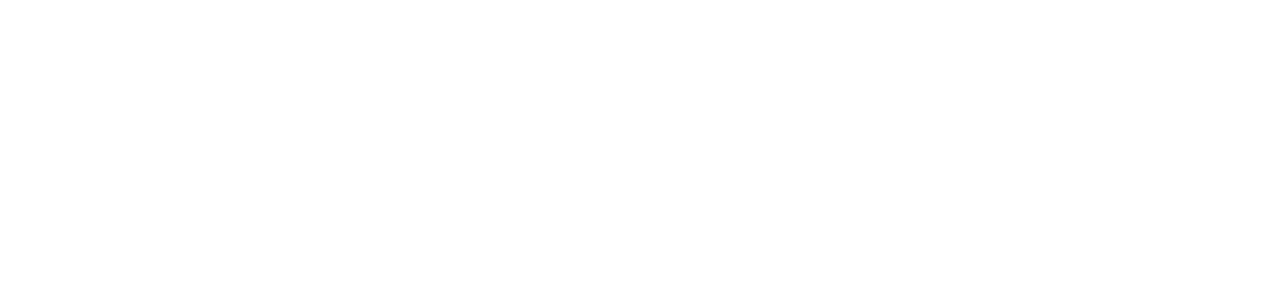
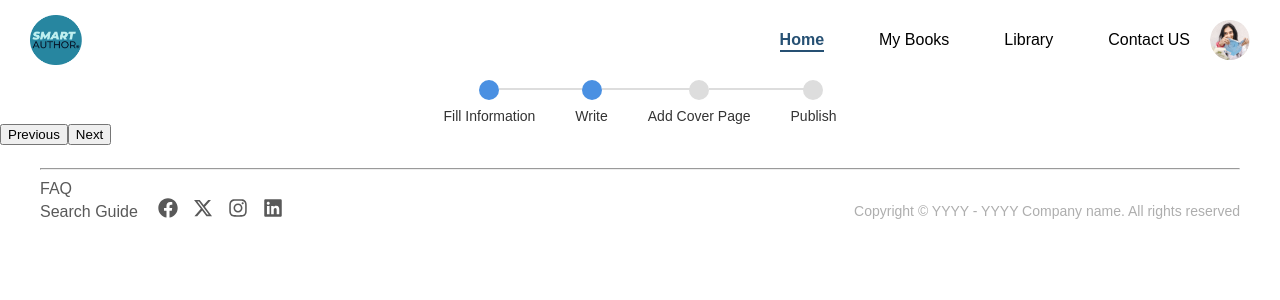
Before and after one commit to Roshnipatil31/SmartAuthor, a React (Vite) app in the folder SmartAuthorFrontend/: page /Step in a window 1280 px wide. Before the commit this address had no page. Shown: the top 300 px of the page. Built offline with nearby package versions, Linux system fonts and the light colour scheme; a web font is replaced by a local one.

Commit message:
Step added

```diff
--- a/SmartAuthorFrontend/src/App.jsx
+++ b/SmartAuthorFrontend/src/App.jsx
@@ -9,6 +9,7 @@
 import Dashboard from "./module/user/Pages/Dashboard/Dashboard";
 import MyBooks from "./module/user/Pages/MyBooks/MyBooks";
 import Library from "./module/user/Pages/Library/Library";
+import Step from "./module/user/Components/StepComponent/Step";
 
 // Layout for Dashboard & MyLibrary
 const DashboardLayout = ({ children }) => (
@@ -30,6 +31,7 @@
 
         {/* Dashboard & MyLibrary using shared layout */}
         <Route path="/dashboard" element={<DashboardLayout><Dashboard /></DashboardLayout>} />
+        <Route path="/Step" element={<DashboardLayout><Step /></DashboardLayout>} />
         <Route path="/my-books" element={<DashboardLayout><MyBooks /></DashboardLayout>} />
         <Route path="/library" element={<DashboardLayout>< Library /></DashboardLayout>} />
       </Routes>
--- /dev/null
+++ b/SmartAuthorFrontend/src/module/user/Components/StepComponent/Step.jsx
@@ -0,0 +1,20 @@
+import React, { useState } from "react";
+import ProgressBar from "./StepComponent";
+
+const Step = () => {
+  const [currentStep, setCurrentStep] = useState(1);
+
+  return (
+    <div>
+      <ProgressBar currentStep={currentStep} />
+      <button onClick={() => setCurrentStep((prev) => Math.max(0, prev - 1))}>
+        Previous
+      </button>
+      <button onClick={() => setCurrentStep((prev) => Math.min(steps.length - 1, prev + 1))}>
+        Next
+      </button>
+    </div>
+  );
+};
+
+export default Step;
--- /dev/null
+++ b/SmartAuthorFrontend/src/module/user/Components/StepComponent/StepComponent.jsx
@@ -0,0 +1,68 @@
+import React from "react";
+import styled from "styled-components";
+
+const steps = ["Fill Information", "Write", "Add Cover Page", "Publish"];
+
+const ProgressBar = ({ currentStep }) => {
+  return (
+    <ProgressContainer>
+      {steps.map((step, index) => (
+        <Step key={index}>
+          <StepWrapper>
+            <Circle active={index <= currentStep} />
+            {index < steps.length - 1 && <Line active={index < currentStep} />}
+          </StepWrapper>
+          <Label>{step}</Label>
+        </Step>
+      ))}
+    </ProgressContainer>
+  );
+};
+
+// Styled Components
+const ProgressContainer = styled.div`
+  display: flex;
+  align-items: center;
+  justify-content: center;
+  gap: 40px;
+`;
+
+const Step = styled.div`
+  display: flex;
+  align-items: center;
+  flex-direction: column;
+  position: relative;
+`;
+
+const StepWrapper = styled.div`
+  display: flex;
+  align-items: center;
+  position: relative;
+`;
+
+const Circle = styled.div`
+  width: 20px;
+  height: 20px;
+  border-radius: 50%;
+  background-color: ${(props) => (props.active ? "#4a90e2" : "#ddd")};
+  transition: background-color 0.3s;
+`;
+
+const Label = styled.span`
+  margin-top: 8px;
+  font-size: 14px;
+  color: #333;
+  text-align: center;
+`;
+
+const Line = styled.div`
+  width: 100px;
+  height: 2px;
+  background-color: #ddd;
+  position: absolute;
+  left: 20px;
+  top: 50%;
+  transform: translateY(-100%);
+`;
+
+export default ProgressBar;
```
